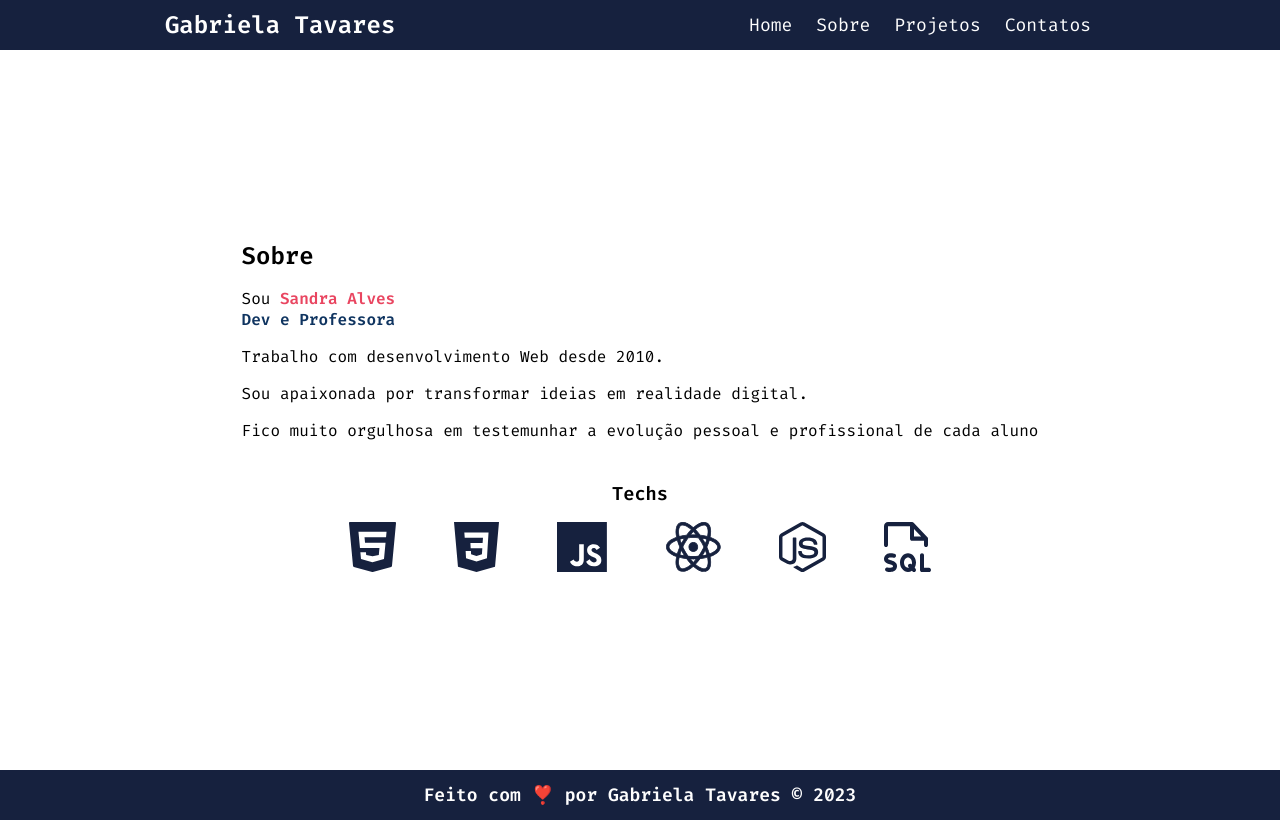
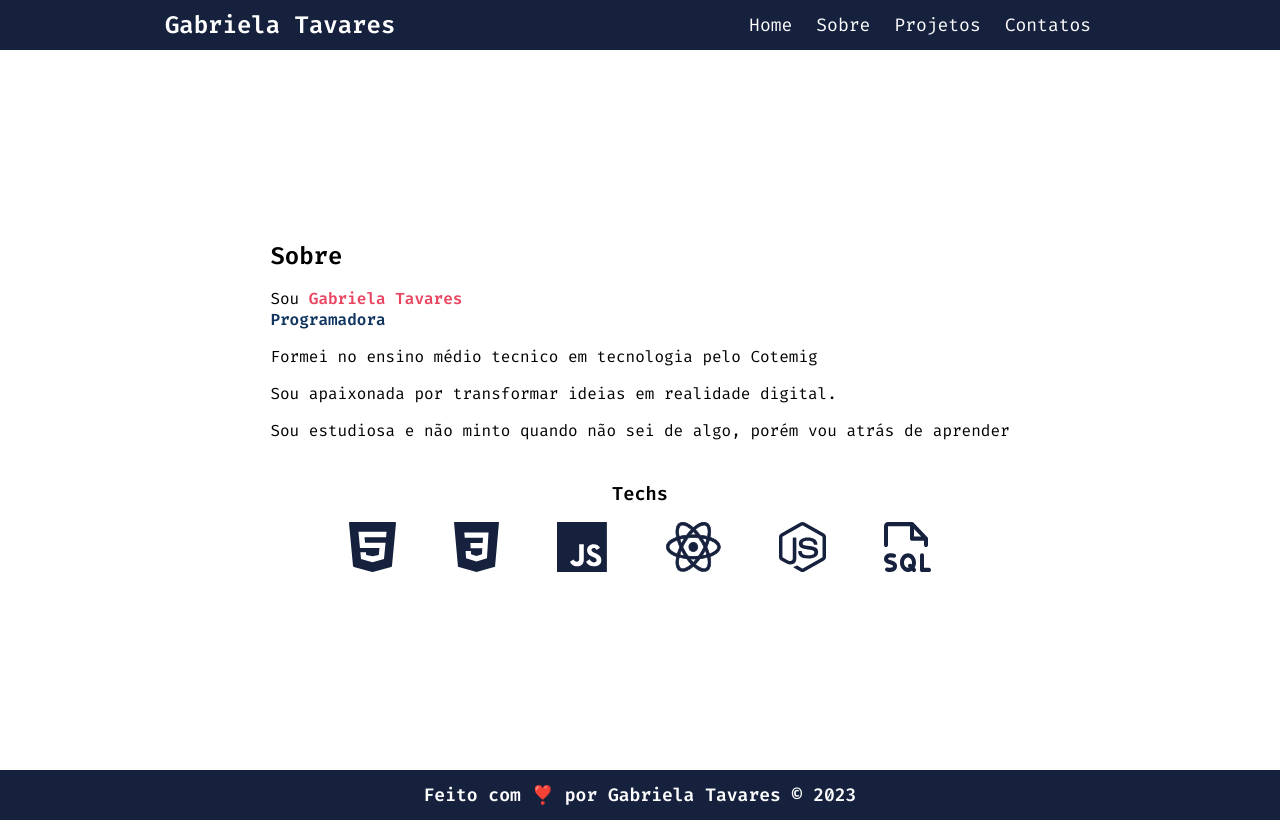
Before and after one commit to GabrielaOliTavares/Portfolio-react, a React (Vite) app in the folder portfolio/: page /sobre in a window 1280 px wide. Built offline with nearby package versions, Linux system fonts and the light colour scheme.

Commit message:
$ git commit

```diff
--- a/portfolio/src/pages/Contatos/index.jsx
+++ b/portfolio/src/pages/Contatos/index.jsx
@@ -9,7 +9,7 @@ import { GoMail } from 'react-icons/go'
 function Contatos() {
     return (
         <>
-            <Header />
+
             <Container>
                 <section className={styles.contatos}>
                     <h2>Contatos</h2>
@@ -19,11 +19,11 @@ function Contatos() {
 
                     <div className={styles.icones}>
 
-                        <a href='mailto:sandracastroprofessora@gmail.com' target='_blank' rel='noopener noreferrer'>
+                        <a href='mailto:gabitav0707@gmail.com' target='_blank' rel='noopener noreferrer'>
                             <GoMail className={styles.icone} />
                         </a>
 
-                        <a href='https://' target='_blank' rel='noopener noreferrer'>
+                        <a href='https://www.instagram.com/gabitx__/' target='_blank' rel='noopener noreferrer'>
                             <BsInstagram className={styles.icone} />
                         </a>
 
@@ -31,11 +31,11 @@ function Contatos() {
                             <BsYoutube className={styles.icone} />
                         </a>
 
-                        <a href='' target='_blank' rel='noopener noreferrer'>
+                        <a href='https://github.com/GabrielaOliTavares' target='_blank' rel='noopener noreferrer'>
                             <BsGithub className={styles.icone} />
                         </a>
 
-                        <a href='' target='_blank' rel='noopener noreferrer'>
+                        <a href='https://www.linkedin.com/in/gabriela-oliveira-297071208/' target='_blank' rel='noopener noreferrer'>
                             <BsLinkedin className={styles.icone} />
                         </a>
 
@@ -43,7 +43,7 @@ function Contatos() {
 
                 </section>
             </Container>
-            <Footer />
+
         </>
     )
 }
--- a/portfolio/src/pages/Home/index.jsx
+++ b/portfolio/src/pages/Home/index.jsx
@@ -9,7 +9,6 @@ import imageHome from './img/developer-red.svg'
 function Home() {
     return (
        <>
-          <Header />
 
           <Container>
   <section className={styles.home}>
@@ -30,8 +29,6 @@ function Home() {
   </section>
 </Container>
 
-
-          <Footer />
         </>
     )
 }
--- a/portfolio/src/pages/Projetos/index.jsx
+++ b/portfolio/src/pages/Projetos/index.jsx
@@ -10,7 +10,7 @@ function Projetos() {
 
     useEffect(() => {
         const buscarRepositorios = async () => {
-            const response = await fetch('https://api.github.com/users/samenezes/repos')
+            const response = await fetch('https://api.github.com/users/GabrielaOliTavares/repos')
             const data = await response.json()
             setRepositories(data)
         }
--- a/portfolio/src/pages/Sobre/index.jsx
+++ b/portfolio/src/pages/Sobre/index.jsx
@@ -18,14 +18,14 @@ function Sobre() {
                 <div className={styles.textos}>
                     <h2>Sobre</h2>
 
-                    <p>Sou <span>Sandra Alves</span> <br />
-                    <strong>Dev e Professora</strong> </p>
+                    <p>Sou <span>Gabriela Tavares</span> <br />
+                    <strong>Programadora</strong> </p>
 
-                    <p>Trabalho com desenvolvimento Web desde 2010.</p>
+                    <p>Formei no ensino médio tecnico em tecnologia pelo Cotemig</p>
 
                     <p>Sou apaixonada por transformar ideias em realidade digital.</p>
 
-                    <p>Fico muito orgulhosa em testemunhar a evolução pessoal e profissional de cada aluno</p>
+                    <p>Sou estudiosa e não minto quando não sei de algo, porém vou atrás de aprender</p>
                 </div>
             </div>
 
```
